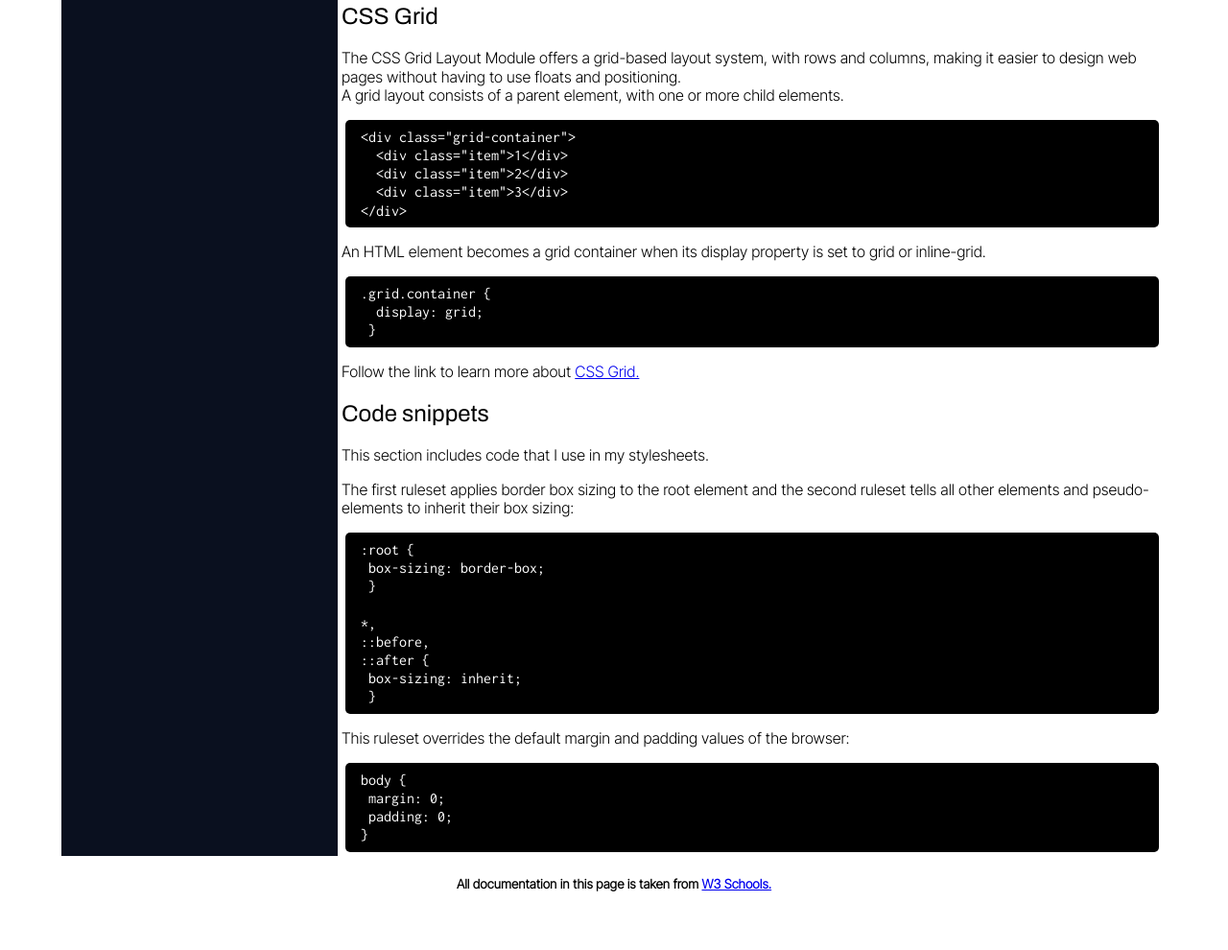
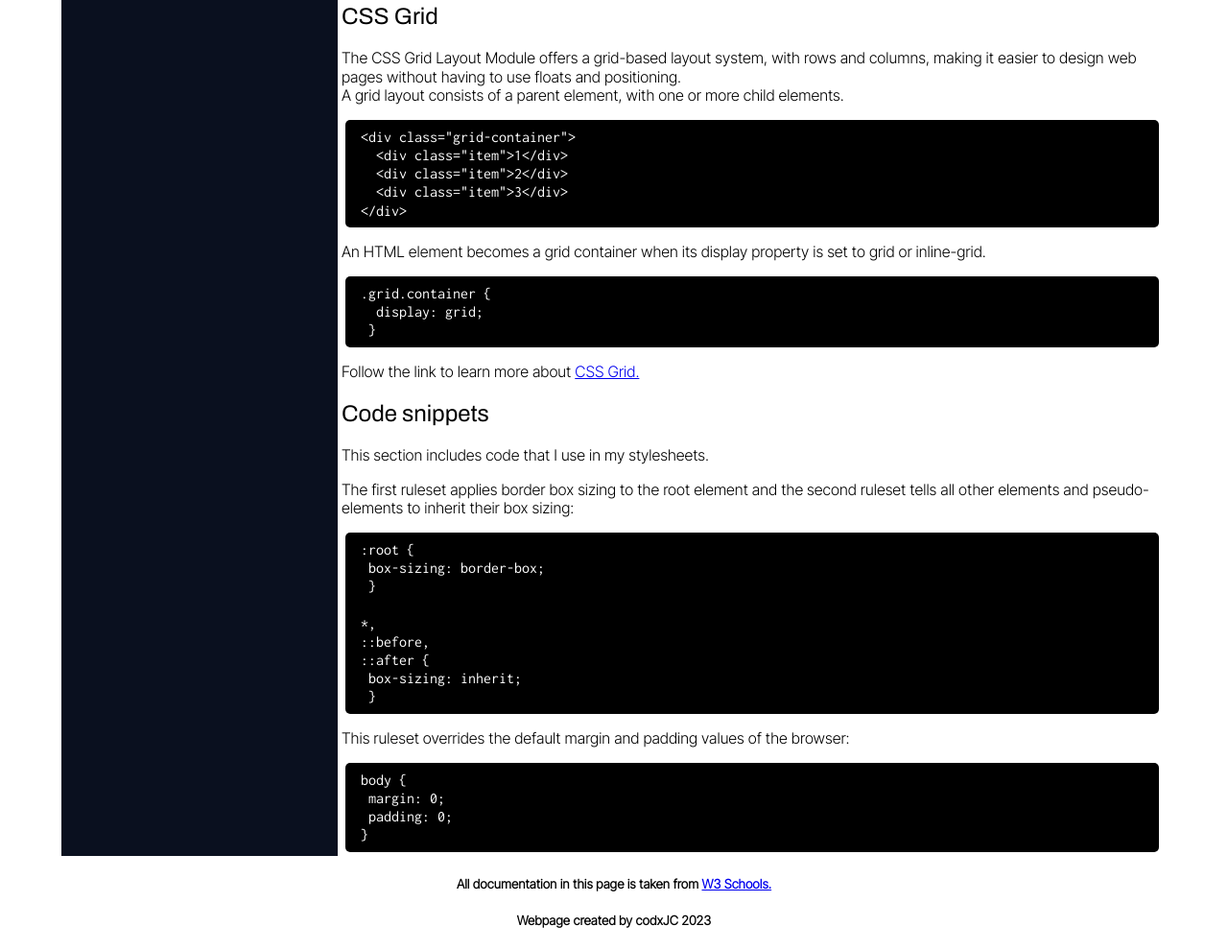
Before and after one commit to codxJC/P9.CSS_Documentation_Webpage, a plain HTML site: page index.html in a window 1280 px wide. Shown: the part 1606-2596 px from the top of the page at 96% size. Before the commit the page ends 2558 px from the top, so only its background shows below. Drawn offline with Linux system fonts and the light colour scheme.

Commit message:
Added text to the footer

```diff
--- a/index.html
+++ b/index.html
@@ -228,9 +228,11 @@
     <!-- ************** -->
     <!-- Footer Section -->
     <!-- ************** -->
+
     <footer>
         <h5>All documentation in this page is taken from <a href="https://www.w3schools.com/css/" target="_blank"
                 title="Opens in a new tab.">W3 Schools.</a></h5>
+        <h5>Webpage created by codxJC 2023</h5>
     </footer>
 </body>
 
```
